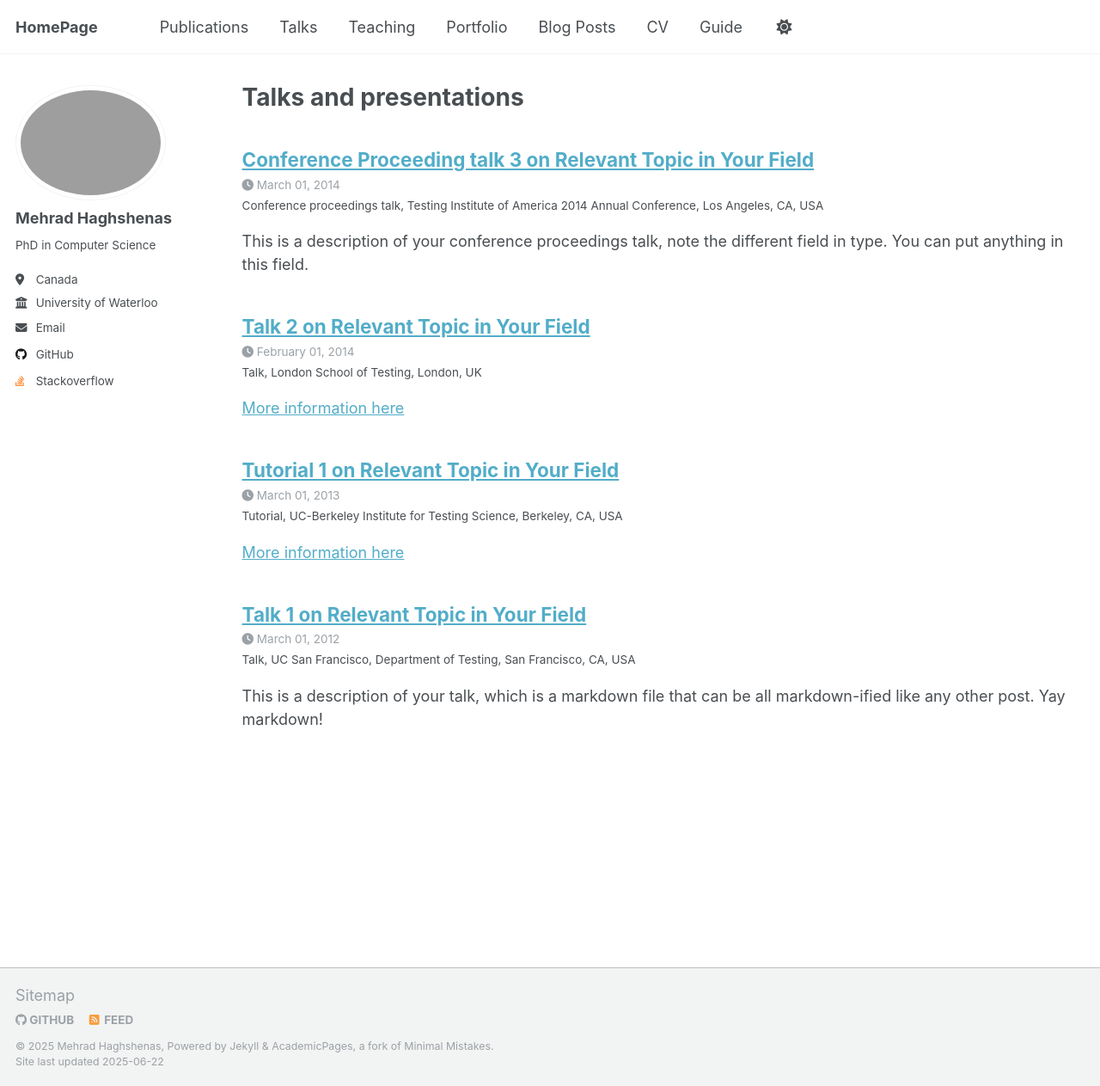
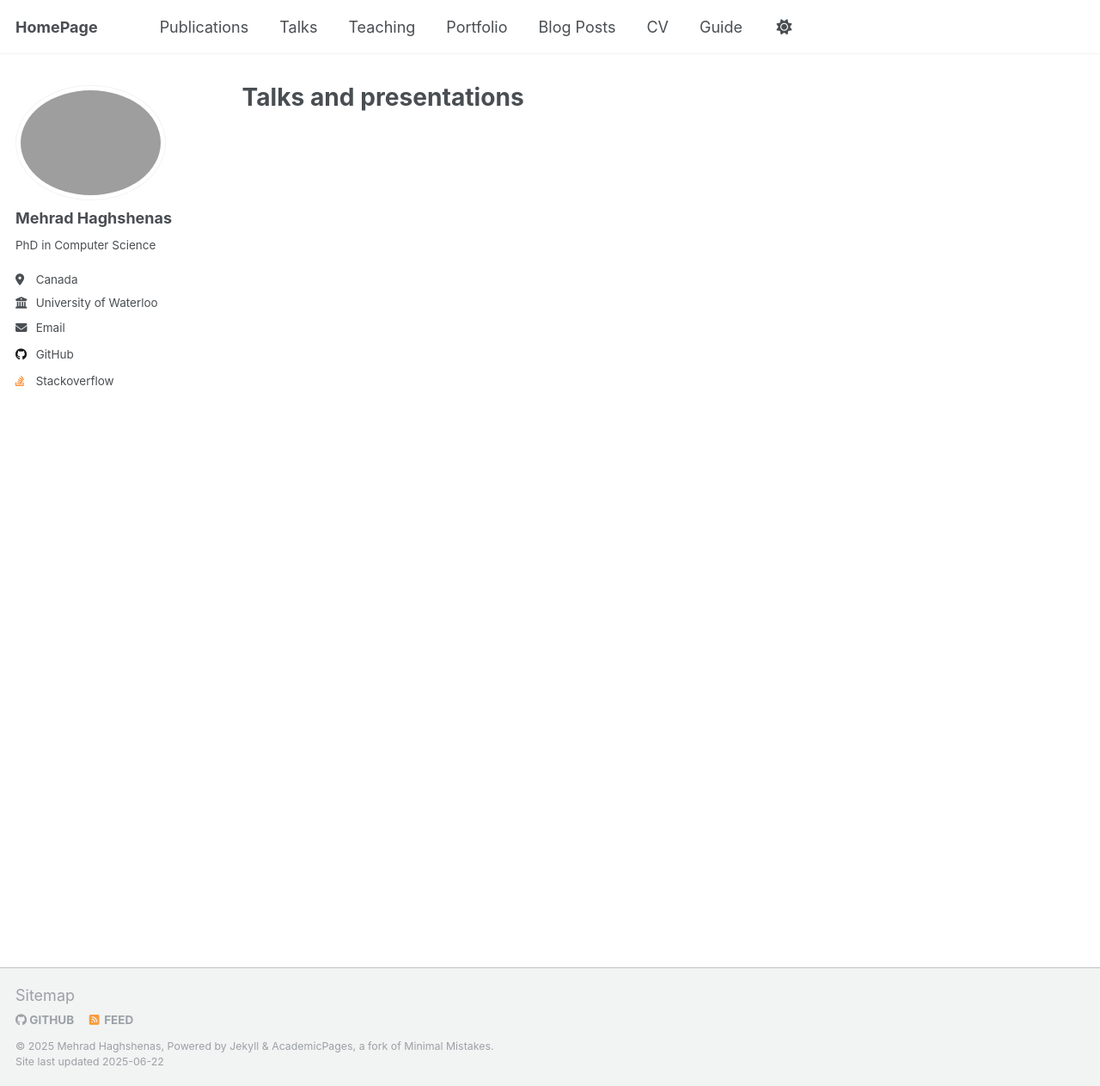
Before and after one commit to mehrad31415/mehrad31415.github.io, a Jekyll site: the page built from _pages/talks.html, in a window 1280 px wide and 1263 px high. Shown: the whole window at 86% size. Built offline with Jekyll 4.4.1, drawn with Linux system fonts in a browser that asks for light colours; part of the change alters nothing that is shown.

Commit message:
removed pub, talks ...

```diff
--- a/_config.yml
+++ b/_config.yml
@@ -77,13 +77,13 @@ author:
   zhihu            : # Username
 
 # Publication Category - The following the list of publication categories and their headings
-publication_category:
-  books:
-    title: 'Books'
-  manuscripts:
-    title: 'Journal Articles'
-  conferences:
-    title: 'Conference Papers'
+# publication_category:
+#   books:
+#     title: 'Books'
+#   manuscripts:
+#     title: 'Journal Articles'
+#   conferences:
+#     title: 'Conference Papers'
 
 # Site Settings
 teaser                   :  # filename of teaser fallback teaser image placed in /images/, .e.g. "500x300.png"
@@ -214,19 +214,19 @@ kramdown:
 
 
 # These settings control the types of collections used by the template
-collections:
-  teaching:
-    output: true
-    permalink: /:collection/:path/
-  publications:
-    output: true
-    permalink: /:collection/:path/
-  portfolio:
-    output: true
-    permalink: /:collection/:path/
-  talks:
-    output: true
-    permalink: /:collection/:path/
+# collections:
+#   teaching:
+#     output: true
+#     permalink: /:collection/:path/
+  # publications:
+  #   output: true
+  #   permalink: /:collection/:path/
+  # portfolio:
+  #   output: true
+  #   permalink: /:collection/:path/
+  # talks:
+  #   output: true
+  #   permalink: /:collection/:path/
 
 
 # These settings control how pages and collections are included in the site
@@ -249,41 +249,41 @@ defaults:
     values:
       layout: single
       author_profile: true
-  # _teaching
-  - scope:
-      path: ""
-      type: teaching
-    values:
-      layout: single
-      author_profile: true
-      share: true
-      comments: true
-  # _publications
-  - scope:
-      path: ""
-      type: publications
-    values:
-      layout: single
-      author_profile: true
-      share: true
-      comments: true
-  # _portfolio
-  - scope:
-      path: ""
-      type: portfolio
-    values:
-      layout: single
-      author_profile: true
-      share: true
-      comment: true
-  # _talks
-  - scope:
-      path: ""
-      type: talks
-    values:
-      layout: talk
-      author_profile: true
-      share: true
+  # # _teaching
+  # - scope:
+  #     path: ""
+  #     type: teaching
+  #   values:
+  #     layout: single
+  #     author_profile: true
+  #     share: true
+  #     comments: true
+  # # _publications
+  # - scope:
+  #     path: ""
+  #     type: publications
+  #   values:
+  #     layout: single
+  #     author_profile: true
+  #     share: true
+  #     comments: true
+  # # _portfolio
+  # - scope:
+  #     path: ""
+  #     type: portfolio
+  #   values:
+  #     layout: single
+  #     author_profile: true
+  #     share: true
+  #     comment: true
+  # # _talks
+  # - scope:
+  #     path: ""
+  #     type: talks
+  #   values:
+  #     layout: talk
+  #     author_profile: true
+  #     share: true
 
 
 # Sass/SCSS
```
